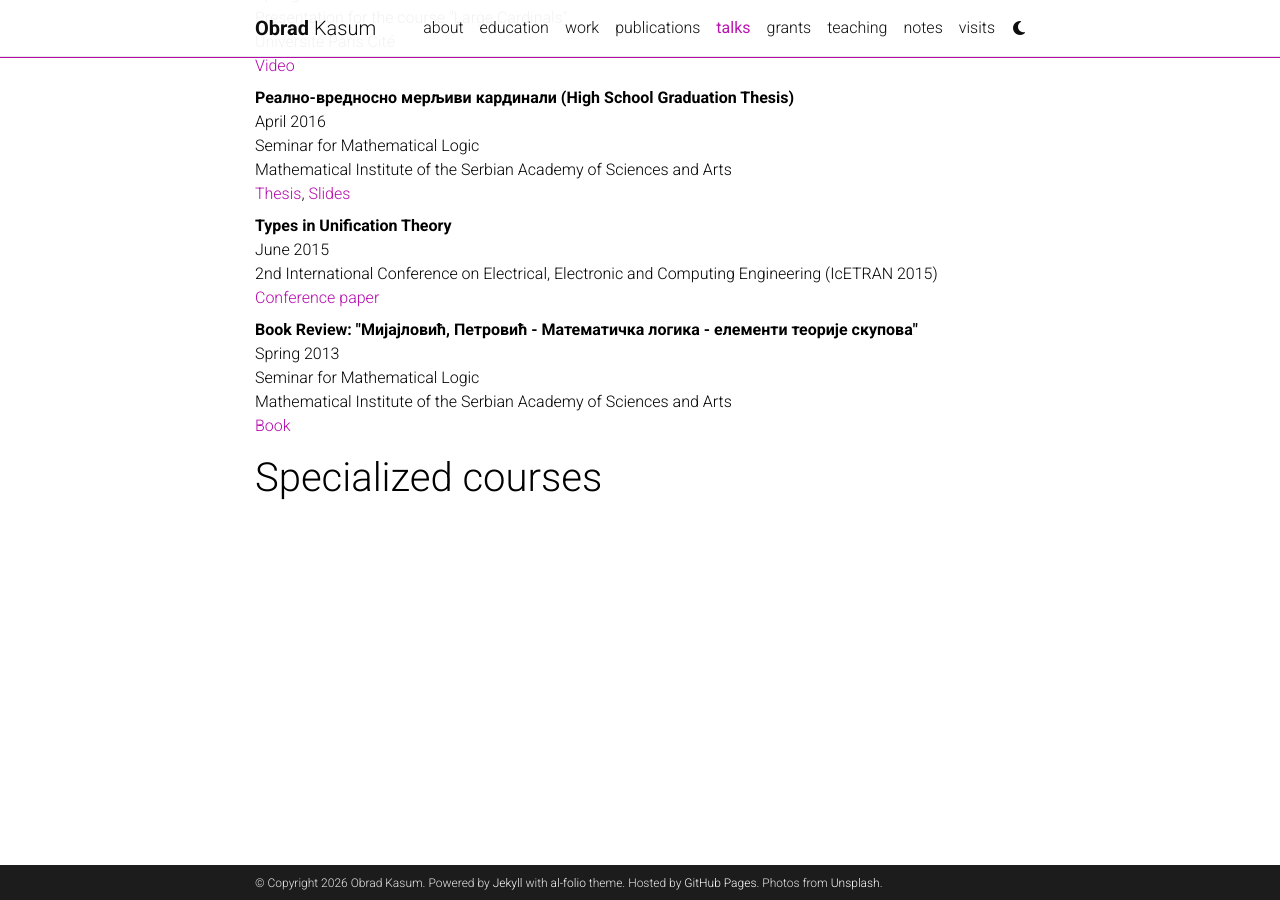
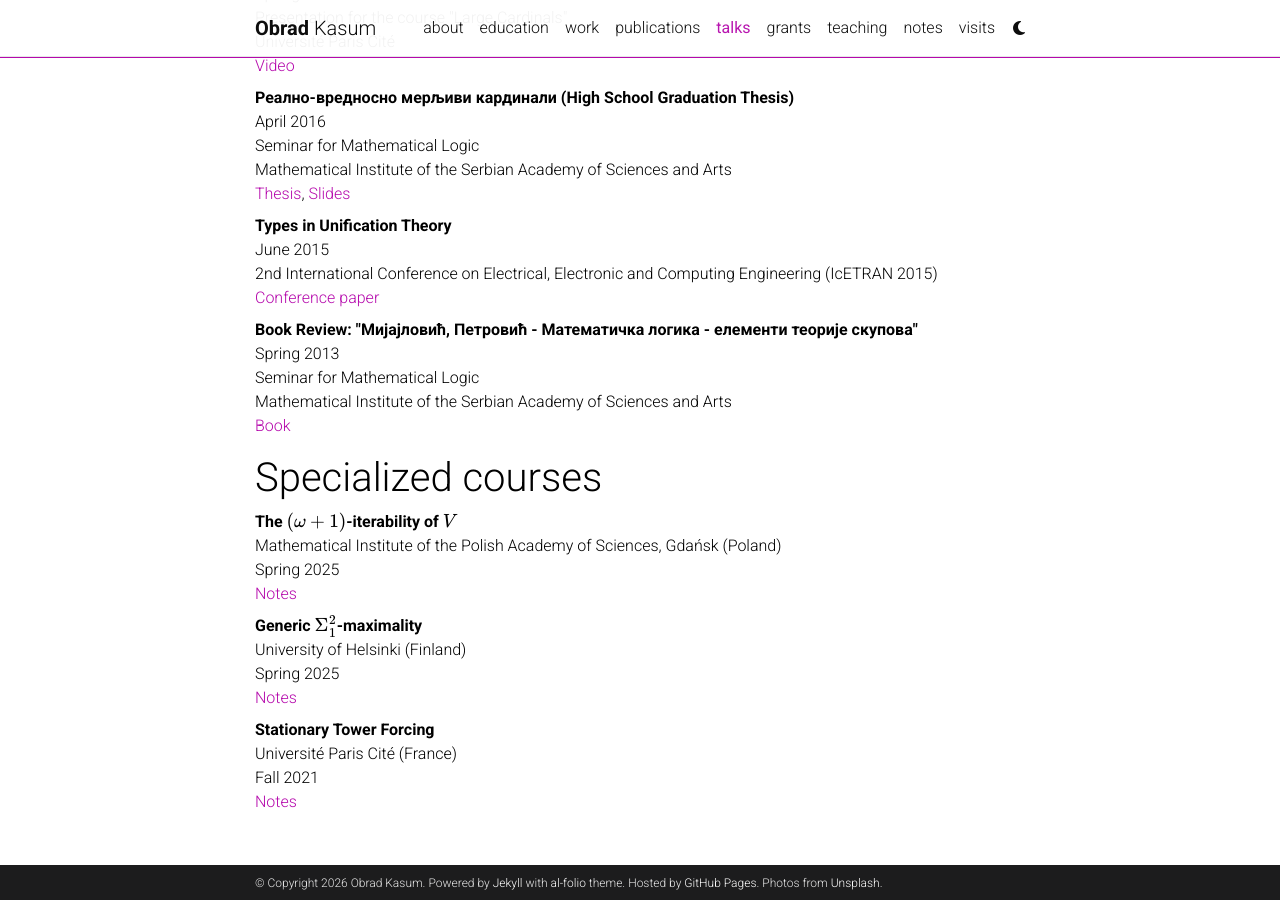
Before and after one commit to obradkasum/obradkasum.github.io, a Jekyll site: the page built from _pages/talks.md, in a window 1280 px wide and 900 px high, scrolled down 1899 px. Built offline with Jekyll 4.4.1, drawn with Linux system fonts in a browser that asks for light colours; comment, search, counter and statistics services are not loaded; a style sheet for code colours, icons or effects is not loaded.

Commit message:
Update talks.md

```diff
--- a/_pages/talks.md
+++ b/_pages/talks.md
@@ -111,3 +111,20 @@ nav_order: 4
 </dl>
 
 <h1>Specialized courses</h1>
+
+<dl>
+  <dt>The \((\omega + 1)\)-iterability of \(V\)</dt>
+  <dd>Mathematical Institute of the Polish Academy of Sciences, Gdańsk (Poland)<br>
+  Spring 2025<br>
+  <a href="https://drive.google.com/file/d/17O2X6g0zjOrvE4PMVRk6H5jIm5aRgMJ4/view?usp=sharing">Notes</a></dd>
+
+  <dt>Generic \(\Sigma^2_1\)-maximality</dt>
+  <dd>University of Helsinki (Finland)<br>
+  Spring 2025<br>
+  <a href="https://drive.google.com/file/d/1-LopPh6XhgyLldRqgPVu-yEumN-KtDeP/view?usp=sharing">Notes</a></dd>
+
+  <dt>Stationary Tower Forcing</dt>
+  <dd>Université Paris Cité (France)<br>
+  Fall 2021<br>
+  <a href="https://drive.google.com/file/d/1VRXK0_VvUgR9Q3f8Rn3evPg5AIePT4iK/view?usp=drive_link">Notes</a></dd>
+</dl>
```
